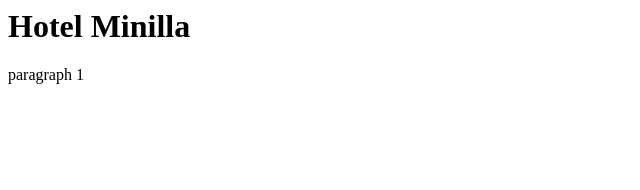
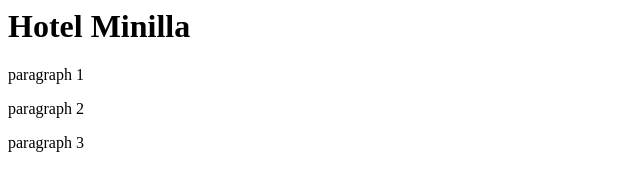
Before and after one commit to Steve18292/hotel, a plain HTML site: page index.html in a window 1280 px wide. Shown: the whole page, without its empty margins (0-640 px from the left). Drawn offline with Linux system fonts and the light colour scheme.

Commit message:
Adding Paragraph 2

```diff
--- a/index.html
+++ b/index.html
@@ -3,5 +3,7 @@
 <body>
 	<h1>Hotel Minilla</h1>
 	<p>paragraph 1</p>
+	<p>paragraph 2</p>
+	<p>paragraph 3</p>
 </body>
 </html>
```
